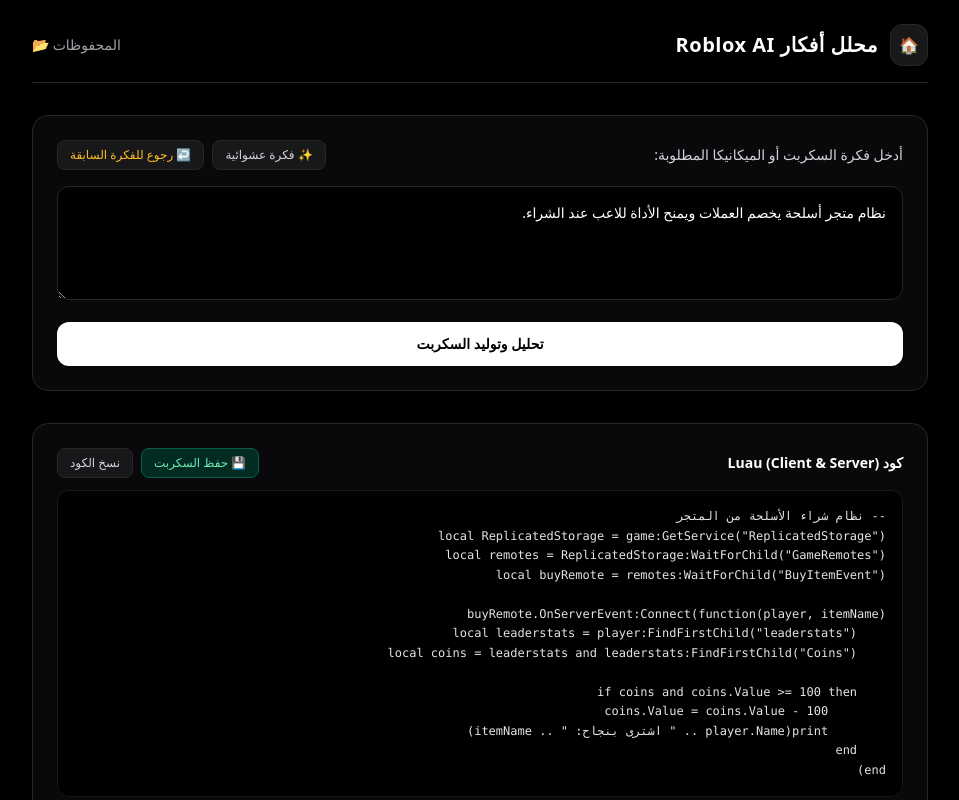
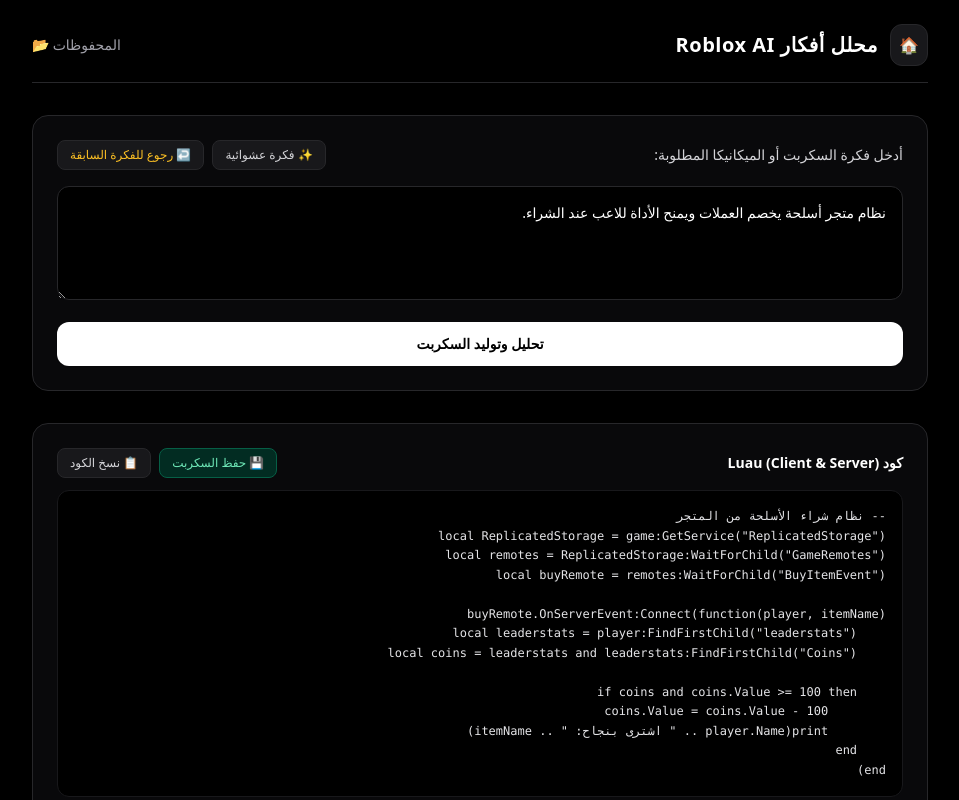
Before and after one commit to wsl-3/Ai-delta, a plain HTML site: page generator.html in a window 1280 px wide. Both pictures are taken after a click on the button "✨ فكرة عشوائية". Shown: the top 800 px of the page, without its empty margins (160-1119 px from the left). Drawn offline with nearby package versions, Linux system fonts and the light colour scheme.

Commit message:
Update generator.html

```diff
--- a/generator.html
+++ b/generator.html
@@ -8,7 +8,7 @@
 </head>
 <body class="bg-black text-white min-h-screen p-6 selection:bg-white selection:text-black">
     <div class="max-w-4xl mx-auto space-y-8">
-        <!-- الهيدر مع زر البيت -->
+        <!-- الهيدر مع زر البيت والمحفوظات -->
         <header class="flex justify-between items-center border-b border-zinc-800 pb-4">
             <div class="flex items-center gap-3">
                 <a href="index.html" class="bg-zinc-900 border border-zinc-800 hover:bg-zinc-800 p-2 rounded-xl text-zinc-300 transition" title="الرئيسية">
@@ -39,14 +39,14 @@
             </div>
         </div>
 
-        <!-- منطقة النتائج -->
+        <!-- منطقة النتائج (تحتوي على زر الحفظ والنسخ) -->
         <div id="resultsArea" class="hidden space-y-6">
             <div class="bg-zinc-950 border border-zinc-800 p-6 rounded-2xl space-y-3">
-                <div class="flex justify-between items-center">
+                <div class="flex justify-between items-center flex-wrap gap-2">
                     <h3 class="font-semibold text-white text-sm">كود Luau (Client & Server)</h3>
                     <div class="flex gap-2">
                         <button onclick="saveCurrentScript()" class="text-xs bg-emerald-950 border border-emerald-800 text-emerald-300 hover:bg-emerald-900 px-3 py-1.5 rounded-lg transition">💾 حفظ السكربت</button>
-                        <button onclick="copyCode()" class="text-xs bg-zinc-900 border border-zinc-800 hover:bg-zinc-800 px-3 py-1.5 rounded-lg transition text-zinc-300">نسخ الكود</button>
+                        <button onclick="copyCode()" class="text-xs bg-zinc-900 border border-zinc-800 hover:bg-zinc-800 px-3 py-1.5 rounded-lg transition text-zinc-300">📋 نسخ الكود</button>
                     </div>
                 </div>
                 <pre id="codeOutput" class="bg-black border border-zinc-900 p-4 rounded-xl text-xs overflow-x-auto text-zinc-200 font-mono leading-relaxed"></pre>
@@ -81,7 +81,7 @@
         ];
 
         function generateRandomIdea() {
-            // حفظ الحالة الحالية قبل التغيير لتمكين زر الرجوع
+            // حفظ الحالة الحالية لتمكين زر الرجوع
             previousState = {
                 idea: document.getElementById('ideaInput').value,
                 code: document.getElementById('codeOutput').textContent,
@@ -97,7 +97,6 @@
             document.getElementById('remotesOutput').innerHTML = selected.remotes;
             document.getElementById('resultsArea').classList.remove('hidden');
 
-            // إظهار زر الرجوع
             document.getElementById('backBtn').classList.remove('hidden');
         }
 
```
